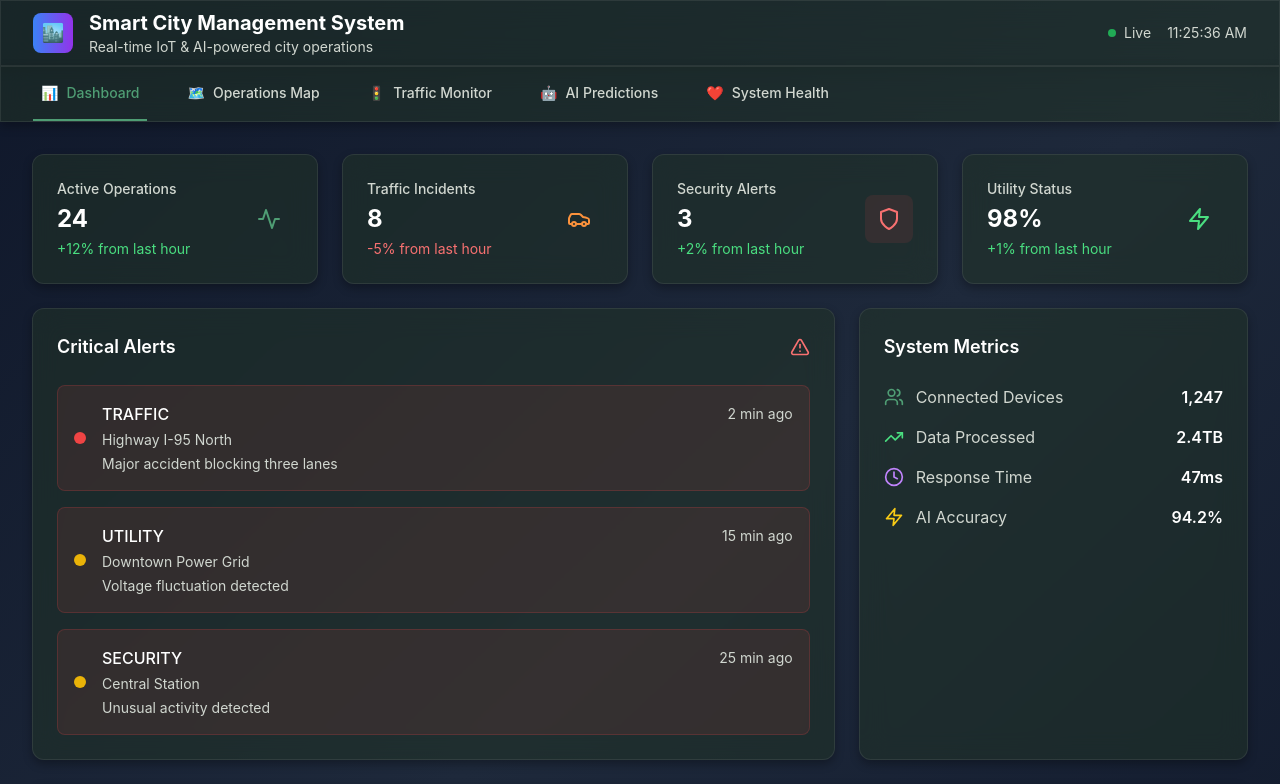
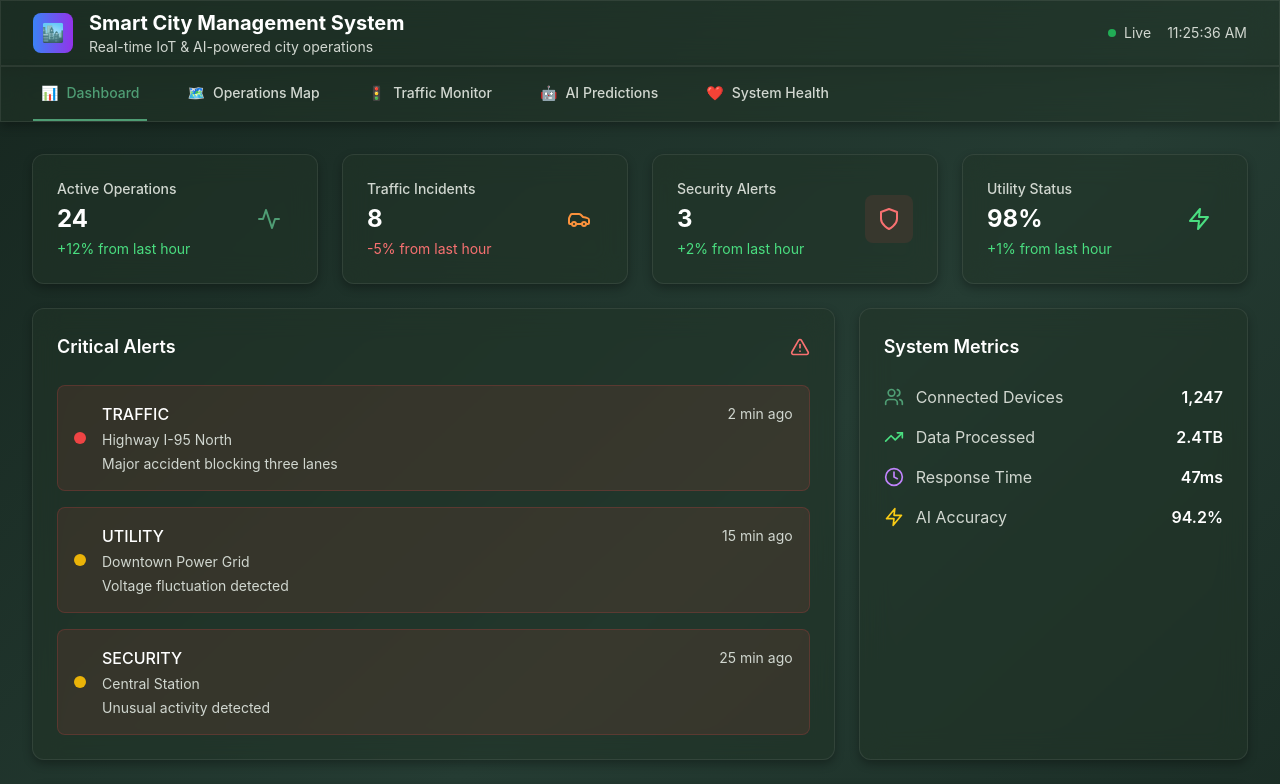
Before and after one commit to Ajay4a2/ai-smatrt-city-0-, a React (Vite) app in the folder frontend/: page / in a window 1280 px wide. Shown: the top 784 px of the page. Built offline with nearby package versions, Linux system fonts and the light colour scheme; no server answers.

Commit message:
Update Tailwind config with new color themes
Replaced slate color family with earthy tortoise tones and added new color palettes for moss, bronze, and accent.

```diff
--- a/frontend/tailwind.config.js
+++ b/frontend/tailwind.config.js
@@ -7,12 +7,37 @@ export default {
   theme: {
     extend: {
       colors: {
+        // Replace slate family with earthy tortoise tones
         slate: {
-          850: '#1e293b',
-          950: '#0f172a'
+          50: '#f3f6f4',
+          100: '#e5eee7',
+          200: '#cbdccf',
+          300: '#a8c0ac',
+          400: '#7fa28b',
+          500: '#5d826b',
+          600: '#446756',
+          700: '#345146',
+          800: '#253c33',
+          900: '#16261f',
+          950: '#0d1813'
+        },
+        moss: {
+          400: '#4f7a5e',
+          500: '#3c6349',
+          600: '#2f503b'
+        },
+        bronze: {
+          400: '#b48a58',
+          500: '#98723f',
+          600: '#7b5a30'
+        },
+        accent: {
+          400: '#a0d6b4',
+          500: '#6fbf92',
+          600: '#4f9d74'
         }
-      }
+      },
     },
   },
   plugins: [],
-}
+};
```
